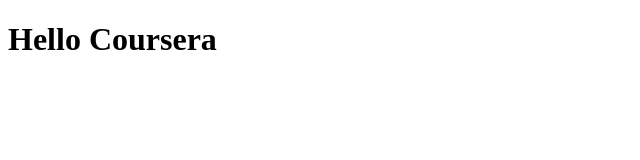
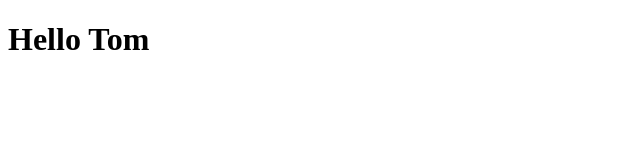
Before and after one commit to tom321259/coursera-test, a plain HTML site: page index.html in a window 1280 px wide. Shown: the whole page, without its empty margins (0-640 px from the left). Drawn offline with Linux system fonts and the light colour scheme.

Commit message:
Some changes to index

```diff
--- a/index.html
+++ b/index.html
@@ -5,6 +5,6 @@
     <title>Hello Coursera</title>
   </head>
   <body>
-    <h1>Hello Coursera</h1>
+    <h1>Hello Tom</h1>
   </body>
 </html>
```
